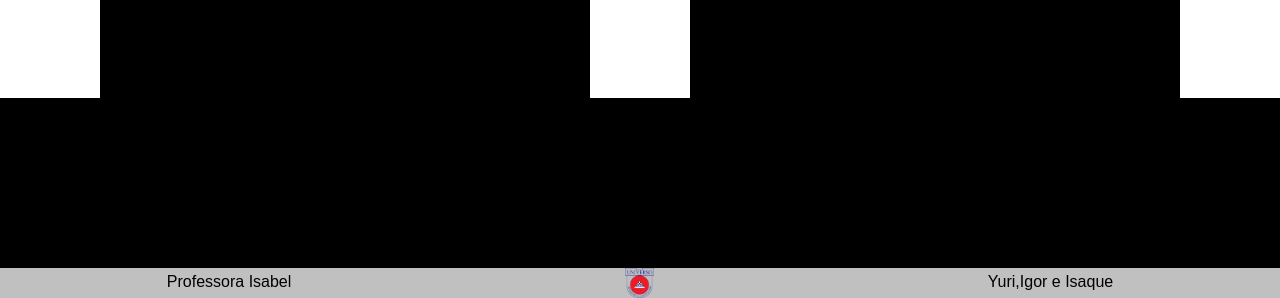
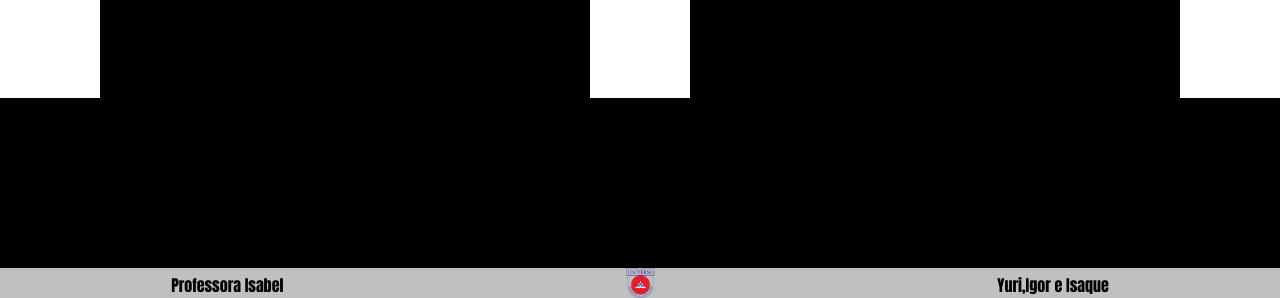
Before and after one commit to TyperIgor/FrontVT, a plain HTML site: page index.html in a window 1280 px wide. Shown: the part 502-800 px from the top of the page. Drawn offline with Linux system fonts and the light colour scheme.

Commit message:
Updating footer font-family

```diff
--- a/css/style.css
+++ b/css/style.css
@@ -59,6 +59,7 @@ body {
 footer {
   display: flex;
   justify-content: space-around;
+  font-family: Impact, Haettenschweiler, 'Arial Narrow Bold', sans-serif;
   position: fixed;
   bottom: 0;
   left: 0;
```
